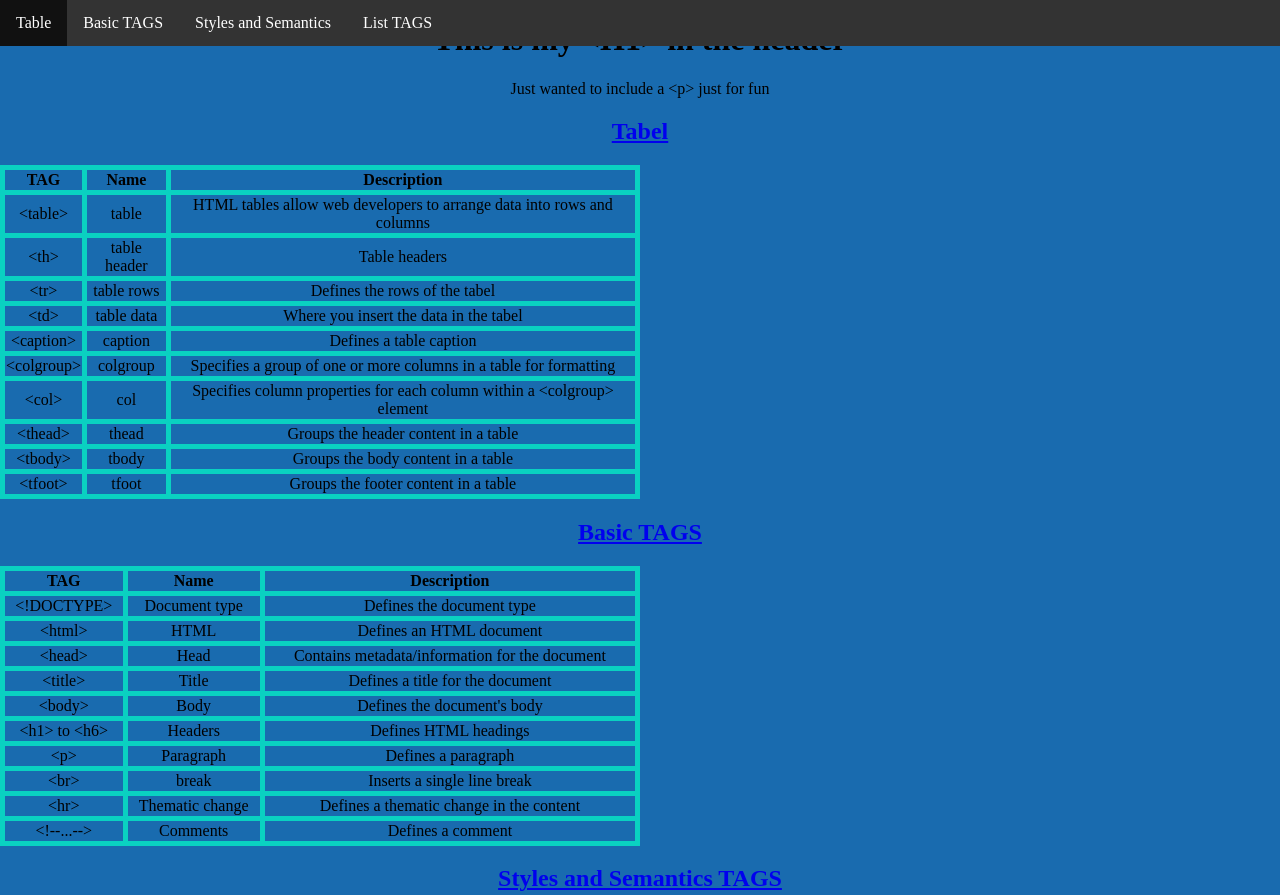
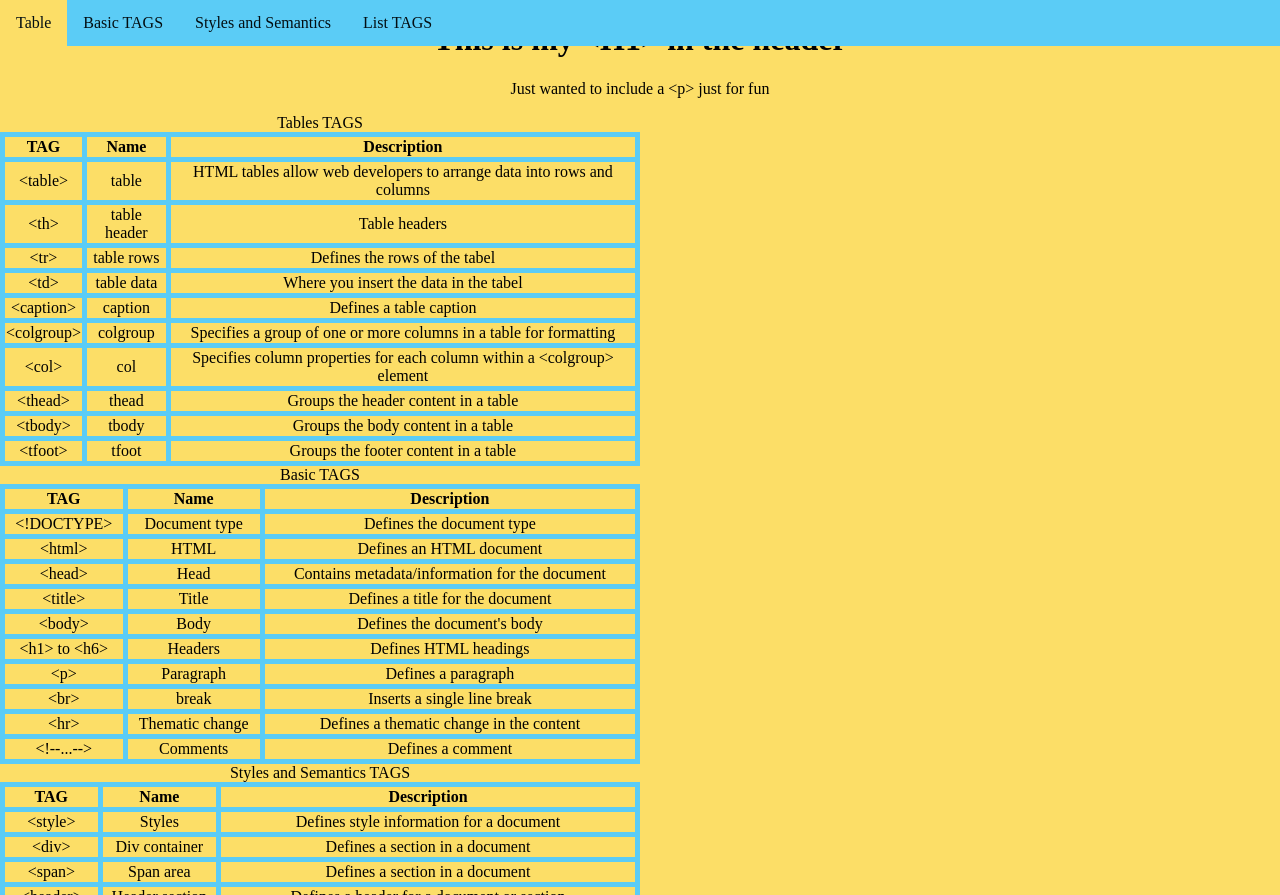
Before and after one commit to TheRealZekre/Cheatsheet, a plain HTML site: page index.html in a window 1280 px wide. Shown: the top 895 px of the page. Drawn offline with Linux system fonts and the light colour scheme.

Commit message:
Tables HTML
added scope="col"

```diff
--- a/index.html
+++ b/index.html
@@ -24,13 +24,14 @@
     </header>
   <!-- Table details-->
   <section>
-    <h1 id="table"><a href="#header">Tabel</a></h1>
+
   <table>
+    <caption>Tables TAGS</caption>
     <thead>
     <tr>
-      <th>TAG</th>
-      <th>Name</th>
-      <th>Description</th>
+      <th scope="col">TAG</th>
+      <th scope="col">Name</th>
+      <th scope="col">Description</th>
     </tr>
   </thead>
   <tbody>
@@ -89,8 +90,9 @@
 </section>
 <!--Basic TAGS details-->
 <section>
-  <h1 id="basic"><a href="#header">Basic TAGS</a></h1>
+
   <table>
+    <caption>Basic TAGS</caption>
     <thead>
     <tr>
       <th>TAG</th>
@@ -154,8 +156,9 @@
 </section>
 <!--Styles and Semantics details-->
 <section>
-  <h1 id="semantics"><a href="#header">Styles and Semantics TAGS</a></h1>
+
   <table>
+    <caption>Styles and Semantics TAGS</caption>
     <thead>
     <tr>
       <th>TAG</th>
@@ -234,8 +237,9 @@
 </section>
 <!--Lists details-->
 <section>
-  <h1 id="lists"><a href="#header">List TAGS</a></h1>
+
   <table>
+    <caption>List TAGS</caption>
     <thead>
     <tr>
       <th>TAG</th>
--- a/styles.css
+++ b/styles.css
@@ -2,7 +2,7 @@
 /* CSS Document */
 /*HTML and BODY*/
 html {
-  background-color: rgb(25, 107, 175);
+  background-color: #fcde67;
   text-align: center;
   color:
 }
@@ -15,6 +15,7 @@ body {
 /* Table */
 table {
   width: 50%;
+
 }
 
 th, td {
@@ -22,8 +23,8 @@ th, td {
 }
 
 table, th, td  {
-  border: solid 5px rgb(10, 209, 193);
-  border-collapse: collapse
+  border: solid 5px #5bccf6;
+  border-collapse: collapse;
 }
 
 /* Navigation */
@@ -39,7 +40,7 @@ ul {
   padding: 0;
   overflow: hidden; /*The overflow property controls what happens
   to content that is too big to fit into an area.*/
-  background-color: #333;
+  background-color:#5bccf6;
 
 }
 li {
@@ -49,13 +50,13 @@ li {
 li a {
   display: block;
   padding: 14px 16px;
-  color:white;
+  color:#030e12;
   text-decoration: none;
   text-align: center;
 }
 
 a:hover {
-    background-color: #111;
+    background-color: #fcde67;
 
   }
 
```
